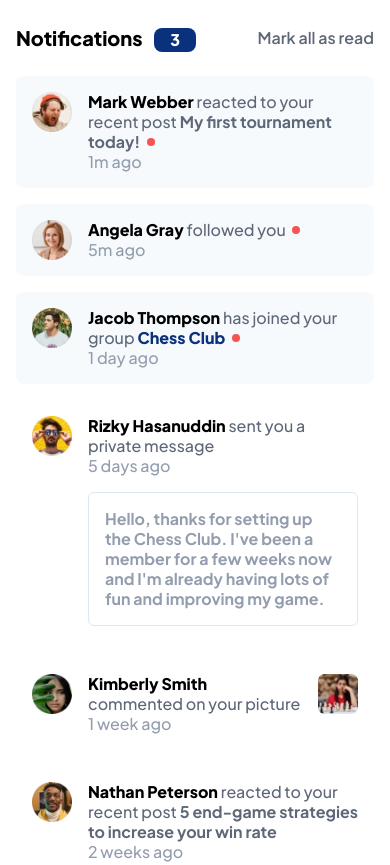
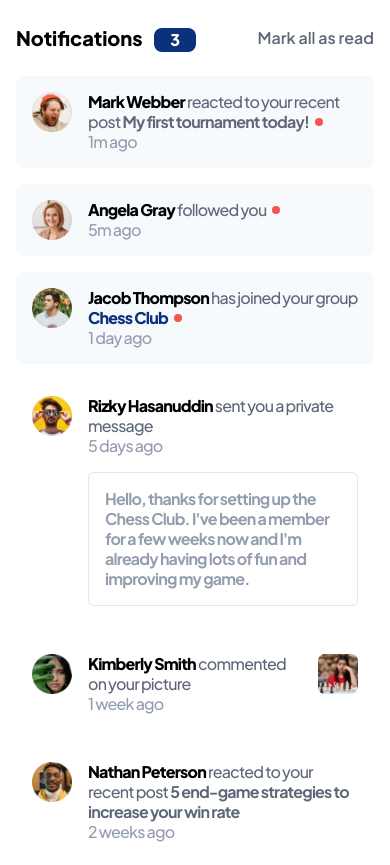
Before and after one commit to rafaeldevvv/frontendmentor-notifications-page, a website: page index.html in a window 390 px wide. Shown: the top 865 px of the page. Drawn offline with Linux system fonts and the light colour scheme.

Commit message:
fix: fix some classes

```diff
--- a/index.html
+++ b/index.html
@@ -36,7 +36,7 @@
         </button>
       </div>
 
-      <ul class="space-y-4 tracking-tightersm:tracking-normal">
+      <ul class="space-y-4 tracking-tighter sm:tracking-normal">
         <li
           class="notification js-notification flex gap-x-4 rounded-lg p-4"
           data-unread
```
Also changed, not shown: src/output.css.
